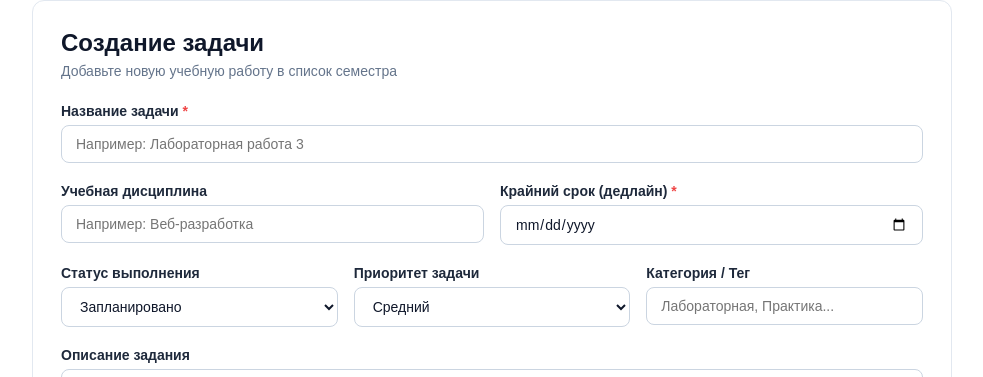
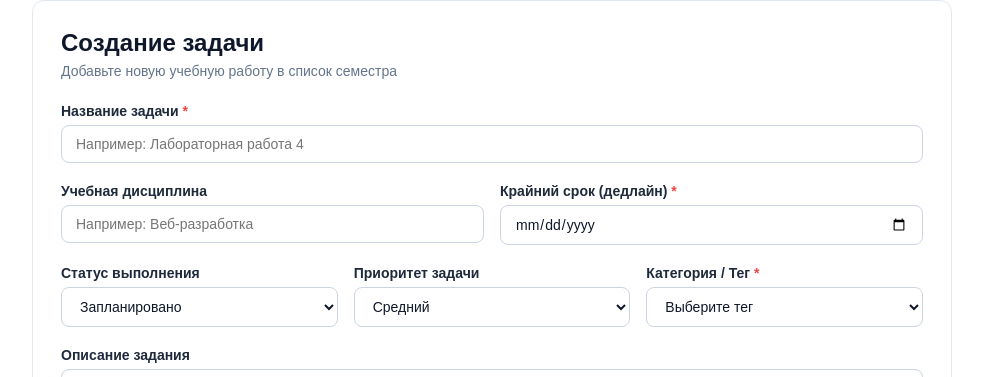
Before and after one commit to Asm-o-Dan/LBPracticum2026, a React (Vite) app in the folder frontend/: page /tasks/new in a window 1280 px wide. Shown: the part 281-658 px from the top of the page, without its empty margins (148-1131 px from the left). Built offline with nearby package versions, Linux system fonts and the light colour scheme.

Commit message:
Lab 4: load reference data over HTTP

```diff
--- /dev/null
+++ b/frontend/public/demo/tags.json
@@ -0,0 +1,7 @@
+[
+  { "id": "lab", "name": "Лабораторная" },
+  { "id": "practice", "name": "Практика" },
+  { "id": "seminar", "name": "Семинар" },
+  { "id": "coursework", "name": "Курсовая работа" },
+  { "id": "exam", "name": "Экзамен" }
+]
--- a/frontend/src/components/TaskCard.tsx
+++ b/frontend/src/components/TaskCard.tsx
@@ -35,7 +35,7 @@ export function TaskCard({ task }: TaskCardProps) {
       <p className="task-card-desc">{task.description}</p>
       <div className="task-card-footer">
         <span className="task-due-date">Срок: {task.dueDate}</span>
-        <span className="task-tag">{task.tag}</span>
+        <span className="task-tag">Тег: {task.tag}</span>
       </div>
     </article>
   )
--- a/frontend/src/components/TaskForm.tsx
+++ b/frontend/src/components/TaskForm.tsx
@@ -1,5 +1,6 @@
 import { useState } from 'react'
 import type { FormEvent } from 'react'
+import { useTags } from '../hooks/useTags'
 import type { TaskDraft, TaskPriority, TaskStatus } from '../types/task'
 
 type TaskFormProps = {
@@ -12,10 +13,21 @@ export function TaskForm(props: TaskFormProps) {
   const [draft, setDraft] = useState<TaskDraft>(() => ({ ...props.initialValues }))
   const [error, setError] = useState('')
 
+  const { load, retry } = useTags()
+  const tags = load.status === 'success' ? load.data : []
+  const selectedTagExists = tags.some((tag) => tag.id === draft.tag)
+  const canSave = load.status === 'success' && selectedTagExists
+
   function handleSubmit(event: FormEvent<HTMLFormElement>) {
     event.preventDefault()
+
+    // Шаг 9: Защита сохранения
+    if (!canSave) {
+      setError('Дождитесь справочника и выберите доступный тег.')
+      return
+    }
+
     const title = draft.title.trim()
-
     if (title.length < 3 || title.length > 100) {
       setError('Название должно содержать от 3 до 100 символов.')
       return
@@ -26,7 +38,7 @@ export function TaskForm(props: TaskFormProps) {
       return
     }
 
-    // Предметное правило (Шаг 6 методички):
+    // Предметное правило (Шаг 6 ЛР 3):
     // Завершённая задача должна иметь непустое описание результата сдачи
     if (draft.status === 'done' && !draft.description.trim()) {
       setError('Завершённая задача должна иметь непустое описание результата.')
@@ -54,7 +66,7 @@ export function TaskForm(props: TaskFormProps) {
           className="form-input"
           value={draft.title}
           required
-          placeholder="Например: Лабораторная работа 3"
+          placeholder="Например: Лабораторная работа 4"
           onChange={(e) => setDraft({ ...draft, title: e.target.value })}
         />
       </div>
@@ -133,21 +145,84 @@ export function TaskForm(props: TaskFormProps) {
 
         <div className="form-group">
           <label htmlFor="task-tag" className="form-label">
-            Категория / Тег
+            Категория / Тег <span className="required-star">*</span>
           </label>
-          <input
+          <select
             id="task-tag"
-            className="form-input"
+            className="form-select"
             value={draft.tag}
-            placeholder="Лабораторная, Практика..."
-            onChange={(e) => setDraft({ ...draft, tag: e.target.value })}
-          />
+            required
+            disabled={load.status !== 'success' || tags.length === 0}
+            onChange={(event) =>
+              setDraft({
+                ...draft,
+                tag: event.target.value,
+              })
+            }
+          >
+            <option value="">Выберите тег</option>
+            {draft.tag !== '' && !selectedTagExists && (
+              <option value={draft.tag} disabled>
+                Текущий код: {draft.tag} — выберите доступный тег
+              </option>
+            )}
+            {tags.map((tag) => (
+              <option key={tag.id} value={tag.id}>
+                {tag.name}
+              </option>
+            ))}
+          </select>
+
+          {/* Шаг 8: Состояния загрузки, ошибки и пустого справочника */}
+          {load.status === 'loading' && (
+            <p className="tag-status-text" role="status">
+              ⏳ Загружаем теги…
+            </p>
+          )}
+
+          {load.status === 'error' && (
+            <div className="tag-status-error">
+              <p role="alert">⚠️ {load.message}</p>
+              <button
+                type="button"
+                className="button button-small button-outline"
+                onClick={retry}
+              >
+                🔄 Повторить
+              </button>
+            </div>
+          )}
+
+          {load.status === 'success' && tags.length === 0 && (
+            <div className="tag-status-empty">
+              <p role="status">Тегов пока нет. Сохранение недоступно.</p>
+              <button
+                type="button"
+                className="button button-small button-outline"
+                onClick={retry}
+              >
+                🔄 Повторить
+              </button>
+            </div>
+          )}
+
+          {load.status === 'success' &&
+            tags.length > 0 &&
+            draft.tag !== '' &&
+            !selectedTagExists && (
+              <p className="tag-status-warn" role="alert">
+                Текущий тег «{draft.tag}» отсутствует в справочнике. Пожалуйста, выберите доступный вариант.
+              </p>
+            )}
         </div>
       </div>
 
       <div className="form-group">
         <label htmlFor="task-description" className="form-label">
-          Описание задания {draft.status === 'done' && <span className="required-star">* (для готовой задачи)</span>}
+          Описание задания{' '}
+          {draft.status === 'done' && (
+            <span className="required-star">* (для готовой задачи)</span>
+          )}
         </label>
         <textarea
           id="task-description"
@@ -160,10 +235,18 @@ export function TaskForm(props: TaskFormProps) {
       </div>
 
       <div className="form-actions">
-        <button type="submit" className="button button-primary">
+        <button
+          type="submit"
+          className="button button-primary"
+          disabled={!canSave}
+        >
           Сохранить
         </button>
-        <button type="button" onClick={props.onCancel} className="button button-outline">
+        <button
+          type="button"
+          onClick={props.onCancel}
+          className="button button-outline"
+        >
           Отмена
         </button>
       </div>
--- a/frontend/src/data/tasks.ts
+++ b/frontend/src/data/tasks.ts
@@ -9,7 +9,7 @@ export const tasks: Task[] = [
     dueDate: '2026-09-28',
     priority: 'high',
     course: 'Веб-разработка (React & TypeScript)',
-    tag: 'Лабораторная',
+    tag: 'lab',
   },
   {
     id: 't2',
@@ -19,7 +19,7 @@ export const tasks: Task[] = [
     dueDate: '2026-10-05',
     priority: 'medium',
     course: 'Операционные системы',
-    tag: 'Практика',
+    tag: 'practice',
   },
   {
     id: 't3',
@@ -29,7 +29,7 @@ export const tasks: Task[] = [
     dueDate: '2026-09-18',
     priority: 'high',
     course: 'МЗЯП (Ассемблер x86)',
-    tag: 'Лабораторная',
+    tag: 'lab',
   },
   {
     id: 't4',
@@ -39,7 +39,7 @@ export const tasks: Task[] = [
     dueDate: '2026-10-12',
     priority: 'low',
     course: 'Базы данных и СУБД',
-    tag: 'Курсовая работа',
+    tag: 'coursework',
   },
   {
     id: 't5',
@@ -49,6 +49,6 @@ export const tasks: Task[] = [
     dueDate: '2026-10-19',
     priority: 'medium',
     course: 'Компьютерные сети',
-    tag: 'Семинар',
+    tag: 'seminar',
   },
 ]
--- /dev/null
+++ b/frontend/src/hooks/useTags.ts
@@ -0,0 +1,39 @@
+import { useEffect, useState } from 'react'
+import type { Tag } from '../types/tag'
+import { getTags } from '../services/tags'
+
+type TagsLoad =
+  | { status: 'loading' }
+  | { status: 'error'; message: string }
+  | { status: 'success'; data: Tag[] }
+
+export function useTags() {
+  const [load, setLoad] = useState<TagsLoad>({ status: 'loading' })
+  const [attempt, setAttempt] = useState(0)
+
+  useEffect(() => {
+    const controller = new AbortController()
+    let active = true
+    getTags(controller.signal)
+      .then((data) => {
+        if (active) setLoad({ status: 'success', data })
+      })
+      .catch((error: unknown) => {
+        if (!active) return
+        const message =
+          error instanceof Error ? error.message : 'Не удалось загрузить справочник.'
+        setLoad({ status: 'error', message })
+      })
+    return () => {
+      active = false
+      controller.abort()
+    }
+  }, [attempt])
+
+  function retry() {
+    setLoad({ status: 'loading' })
+    setAttempt((current) => current + 1)
+  }
+
+  return { load, retry }
+}
--- a/frontend/src/pages/TaskDetailsPage.tsx
+++ b/frontend/src/pages/TaskDetailsPage.tsx
@@ -54,7 +54,7 @@ export function TaskDetailsPage({ tasks, onDelete }: TaskDetailsPageProps) {
           <span className={`priority-tag priority-${task.priority}`}>
             {priorityLabels[task.priority]}
           </span>
-          <span className="task-tag">{task.tag}</span>
+          <span className="task-tag">Тег: {task.tag}</span>
         </div>
         <h1 className="details-title">{task.title}</h1>
         <p className="details-course">Дисциплина: <strong>{task.course}</strong></p>
@@ -74,8 +74,8 @@ export function TaskDetailsPage({ tasks, onDelete }: TaskDetailsPageProps) {
             <span className="info-value"><code>{task.id}</code></span>
           </div>
           <div className="info-item">
-            <span className="info-label">Категория:</span>
-            <span className="info-value">{task.tag}</span>
+            <span className="info-label">Тег (код справочника):</span>
+            <span className="info-value"><code>{task.tag}</code></span>
           </div>
         </div>
       </div>
--- /dev/null
+++ b/frontend/src/services/tags.ts
@@ -0,0 +1,40 @@
+import type { Tag } from '../types/tag'
+
+function isTag(value: unknown): value is Tag {
+  if (typeof value !== 'object' || value === null) return false
+  return (
+    'id' in value &&
+    typeof value.id === 'string' &&
+    value.id.trim().length > 0 &&
+    value.id === value.id.trim() &&
+    'name' in value &&
+    typeof value.name === 'string' &&
+    value.name.trim().length > 0
+  )
+}
+
+export function parseTags(value: unknown): Tag[] {
+  if (!Array.isArray(value) || !value.every(isTag)) {
+    throw new Error('Неверная структура справочника тегов.')
+  }
+  const tags: Tag[] = value
+  const ids = new Set(tags.map((tag) => tag.id))
+  if (ids.size !== tags.length) {
+    throw new Error('В справочнике повторяются идентификаторы.')
+  }
+  return tags
+}
+
+const tagsUrl = `${import.meta.env.BASE_URL}demo/tags.json`
+
+export async function getTags(signal: AbortSignal): Promise<Tag[]> {
+  const response = await fetch(tagsUrl, {
+    signal,
+    cache: 'no-store',
+  })
+  if (!response.ok) {
+    throw new Error(`Не удалось загрузить теги: HTTP ${response.status}`)
+  }
+  const value: unknown = await response.json()
+  return parseTags(value)
+}
--- /dev/null
+++ b/frontend/src/types/tag.ts
@@ -0,0 +1,4 @@
+export type Tag = {
+  id: string
+  name: string
+}
```
Also changed, not shown: frontend/src/App.css (+39 -0 lines), 2 other files (tests, documents, lock files or other folders).
